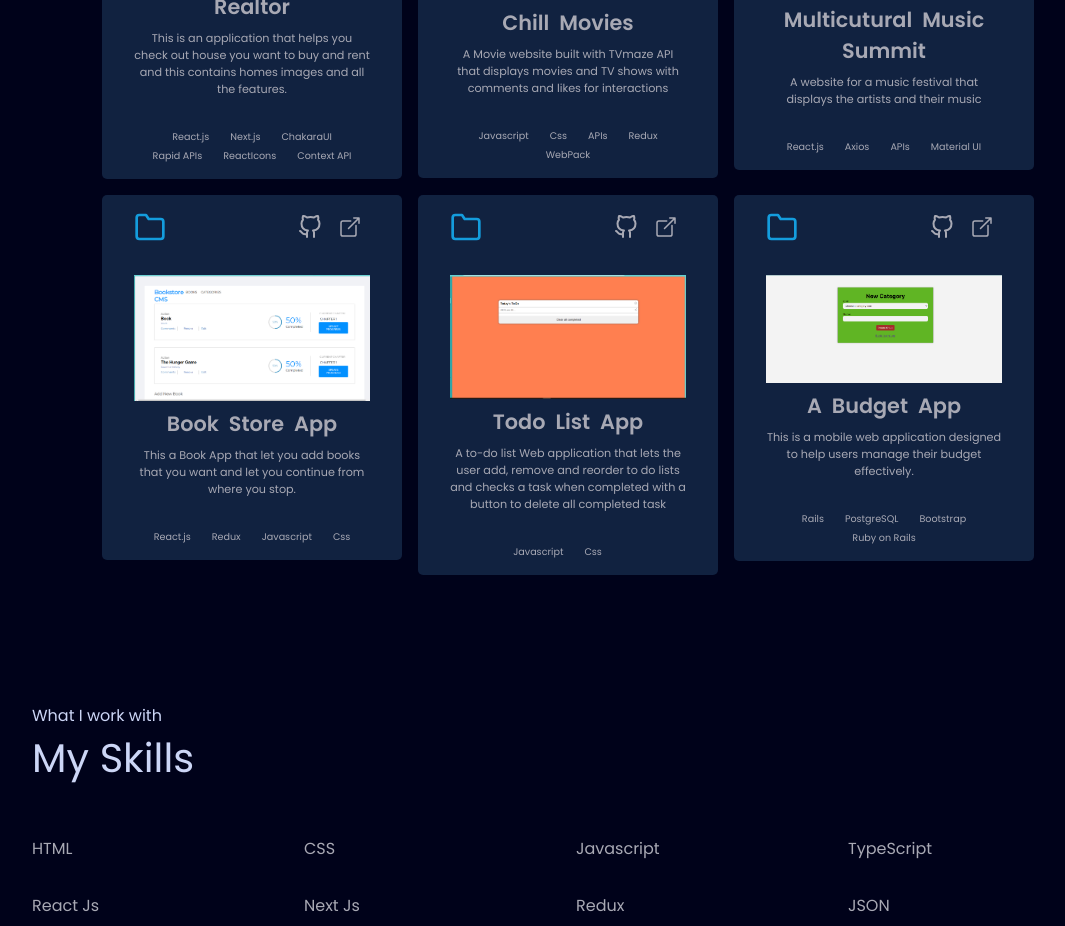
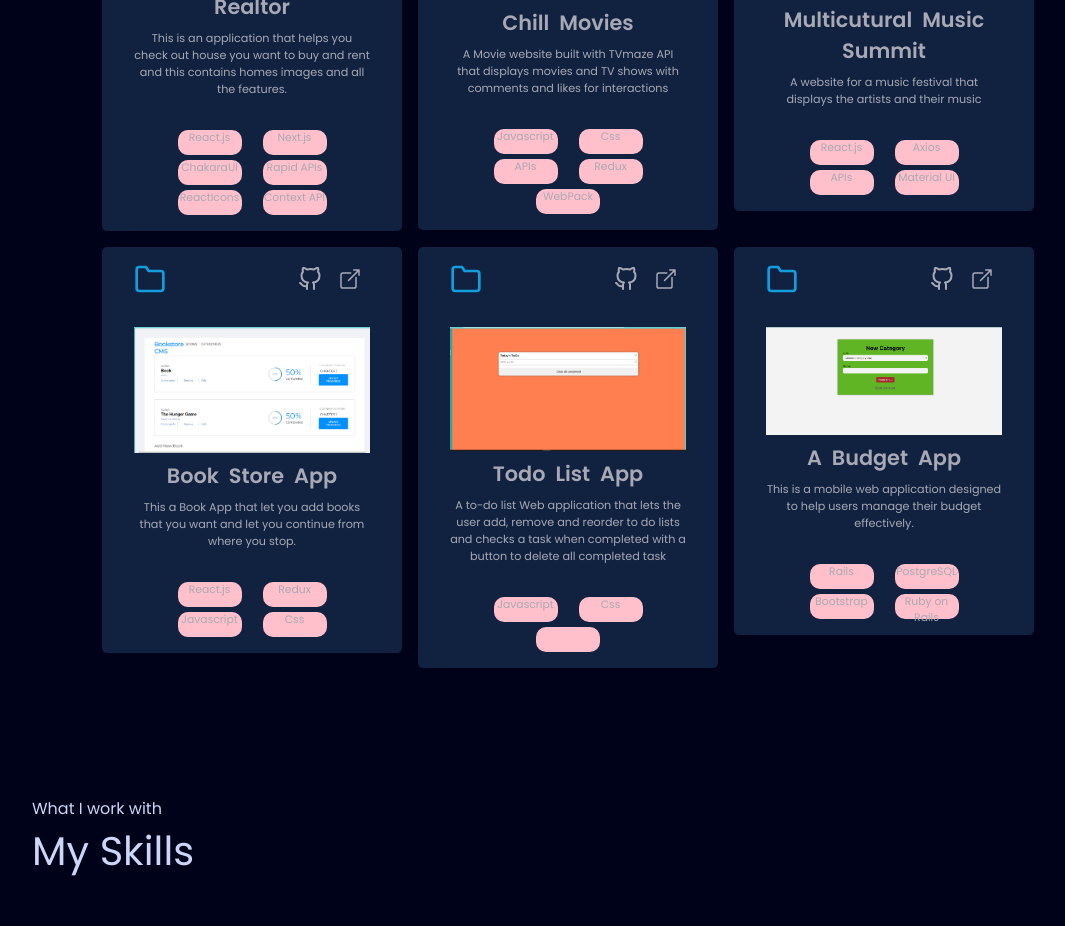
Before and after one commit to Maxwell011/my-new-portfolio, a React (Vite) app: page / in a window 1280 px wide. Shown: the part 1200-2126 px from the top of the page, without its empty margins (72-1137 px from the left). Built offline with nearby package versions, Linux system fonts and the light colour scheme.

Commit message:
Refactor Works.css

```diff
--- a/src/styles/Works.css
+++ b/src/styles/Works.css
@@ -103,6 +103,7 @@
   display: flex;
   flex-wrap: wrap;
   gap: 5px;
+  font-size: 18px;
   justify-content: center;
   align-items: center;
 }
@@ -110,6 +111,11 @@
 .bottom-work small {
   margin: 0 0.5rem;
   font-size: 60%;
+	height: 25px;
+  width: 64px;
+  background: pink;
+	border-radius: 10px;
+
 }
 
 /* Media Queries */
```
Lines whose indentation alone changed are shown as unchanged.
